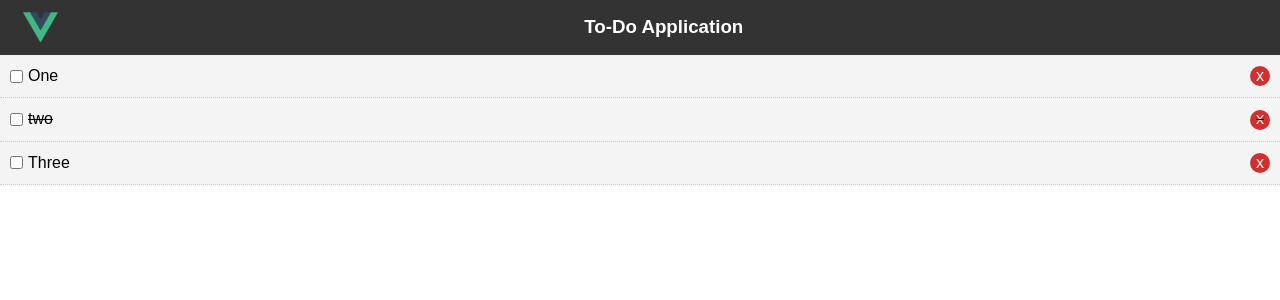
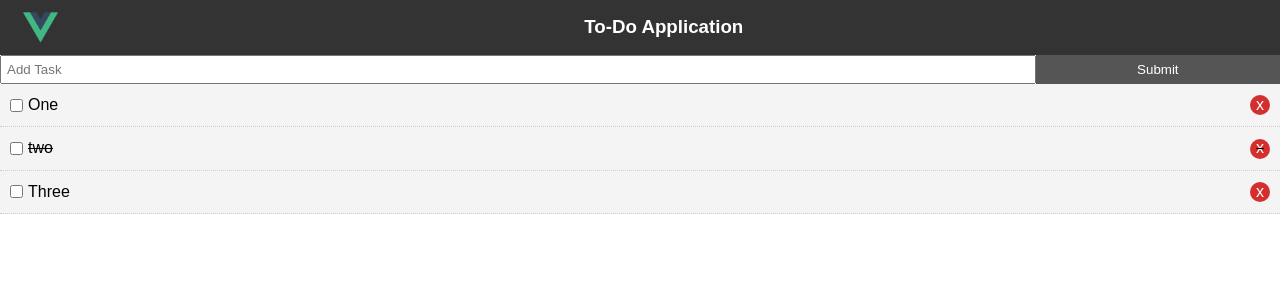
Before and after one commit to Gurubalan-GIT/Projects-Starter-Kit, a Vue app in the folder to-do-application/: page / in a window 1280 px wide. Shown: the top 300 px of the page. Built offline with nearby package versions, Linux system fonts and the light colour scheme.

Commit message:
✨ feat: static data functionality

```diff
--- a/to-do-application/src/App.vue
+++ b/to-do-application/src/App.vue
@@ -1,6 +1,7 @@
 <template>
   <div id="app">
     <Navbar />
+    <AddTask v-on:add-task="addTask"/>
     <List v-bind:todos="todos" v-on:delete-task="deleteTask"/>
   </div>
 </template>
@@ -8,11 +9,13 @@
 <script>
 import List from './components/List';
 import Navbar from './layouts/Navbar';
+import AddTask from './components/AddTask';
 export default {
   name: 'App',
   components: {
     List,
-    Navbar
+    Navbar,
+    AddTask
   },
   data(){
     return {
@@ -38,6 +41,9 @@ export default {
   methods: {
     deleteTask(id){
       this.todos = this.todos.filter((todo) => todo.id !== id)
+    },
+    addTask(task){
+      this.todos = [...this.todos, task]
     }
   },
 }
--- /dev/null
+++ b/to-do-application/src/components/AddTask.vue
@@ -0,0 +1,56 @@
+<template>
+    <div>
+        <form @submit="addTask">
+            <input type="text" v-model="task" name="task" placeholder="Add Task">
+            <input type="submit" value="Submit" class="btn">
+        </form>
+    </div>
+</template>
+
+<script>
+export default {
+    name: "AddTask",
+    data() {
+        return {
+            task: ''
+        }
+    },
+    methods: {
+        addTask(e){
+            e.preventDefault();
+            const task = {
+                id: 4,
+                title: this.task,
+                completed: false
+            }
+            this.$emit('add-task', task);
+            this.task = '';
+        }
+    },
+}
+</script>
+
+<style scoped>
+    form {
+        display: flex;
+    }
+    input[type="text"] {
+        flex: 10;
+        padding: 5px;
+        outline: none;
+    }
+    input[type="submit"] {
+        flex: 2;
+    }
+    .btn {
+        display: inline-block;
+        border: none;
+        background: #555;
+        color: white;
+        padding: 7px 20px;
+        cursor: pointer;
+    }
+    .btn:hover {
+        background: #666;
+    }
+</style>
```
